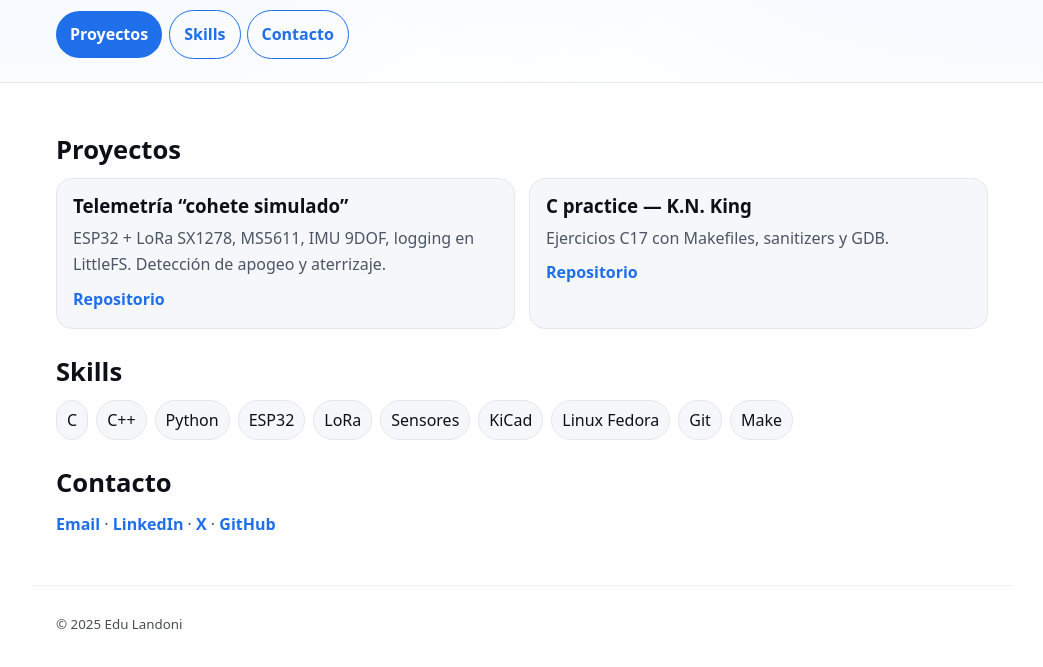
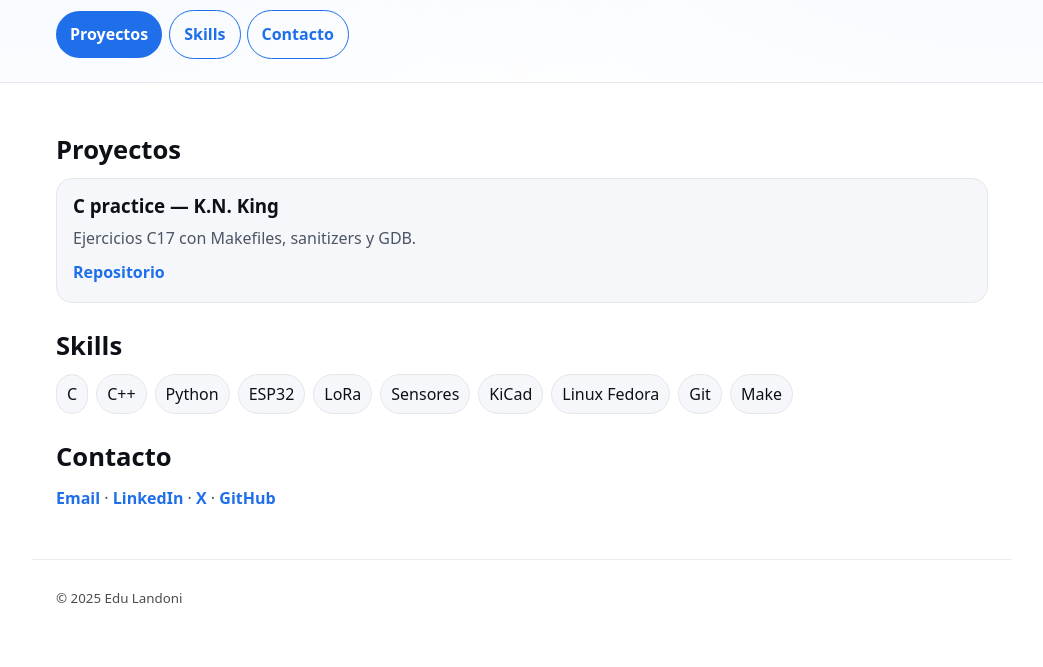
Before and after one commit to edulandoni/edulandoni.github.io, a plain HTML site: page index.html in a window 1280 px wide. Shown: the part 111-778 px from the top of the page, without its empty margins (118-1161 px from the left). Drawn offline with Linux system fonts and the light colour scheme.

Commit message:
actualice repos

```diff
--- a/index.html
+++ b/index.html
@@ -29,10 +29,6 @@
   <section id="proyectos">
     <h2>Proyectos</h2>
     <div class="grid">
-      <article class="card">
-        <h3>Telemetría “cohete simulado”</h3>
-        <p>ESP32 + LoRa SX1278, MS5611, IMU 9DOF, logging en LittleFS. Detección de apogeo y aterrizaje.</p>
-        <p><a class="link" href="https://github.com/edulandoni/telemetria-cohete">Repositorio</a></p>
       </article>
       <article class="card">
         <h3>C practice — K.N. King</h3>
```
